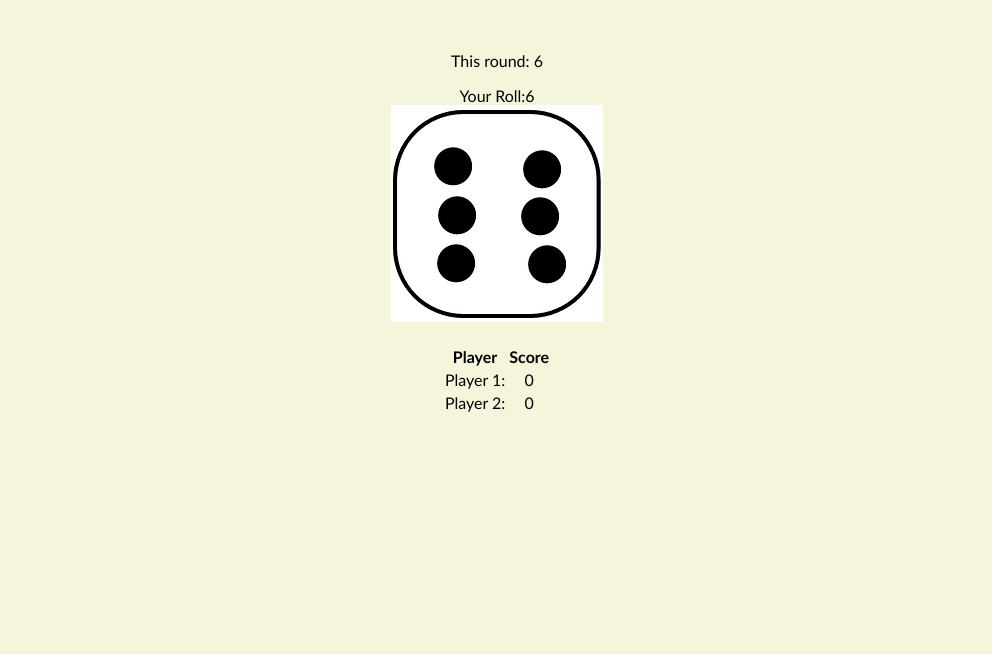
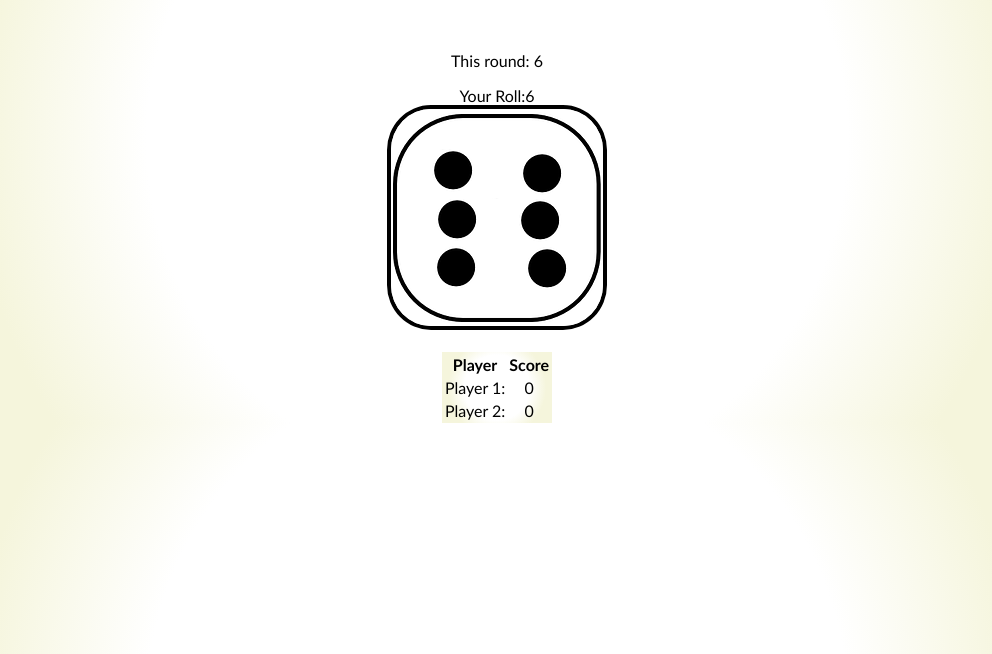
Before and after one commit to Estelope/Game-of-choice, a plain HTML site: page index.html in a window 1280 px wide. Both pictures are taken after a click on the button "Roll!". Shown: the part 146-800 px from the top of the page, without its empty margins (143-1135 px from the left). Drawn offline with Linux system fonts and the light colour scheme.

Commit message:
Update styles.css

```diff
--- a/css/styles.css
+++ b/css/styles.css
@@ -6,5 +6,15 @@
     margin: auto;
     text-align: center;
     font-family: 'Gill Sans', 'Gill Sans MT', Calibri, 'Trebuchet MS', sans-serif;
-  background-color: beige;
+    background: radial-gradient(circle at 50%, white 50%, beige 75%);
   }
+
+  #score-table {
+    margin: auto;
+    background-color: white;
+  }
+
+  img {
+    border: 4px solid black;
+    border-radius: 20%;
+  }
```
Lines whose indentation alone changed are shown as unchanged.
